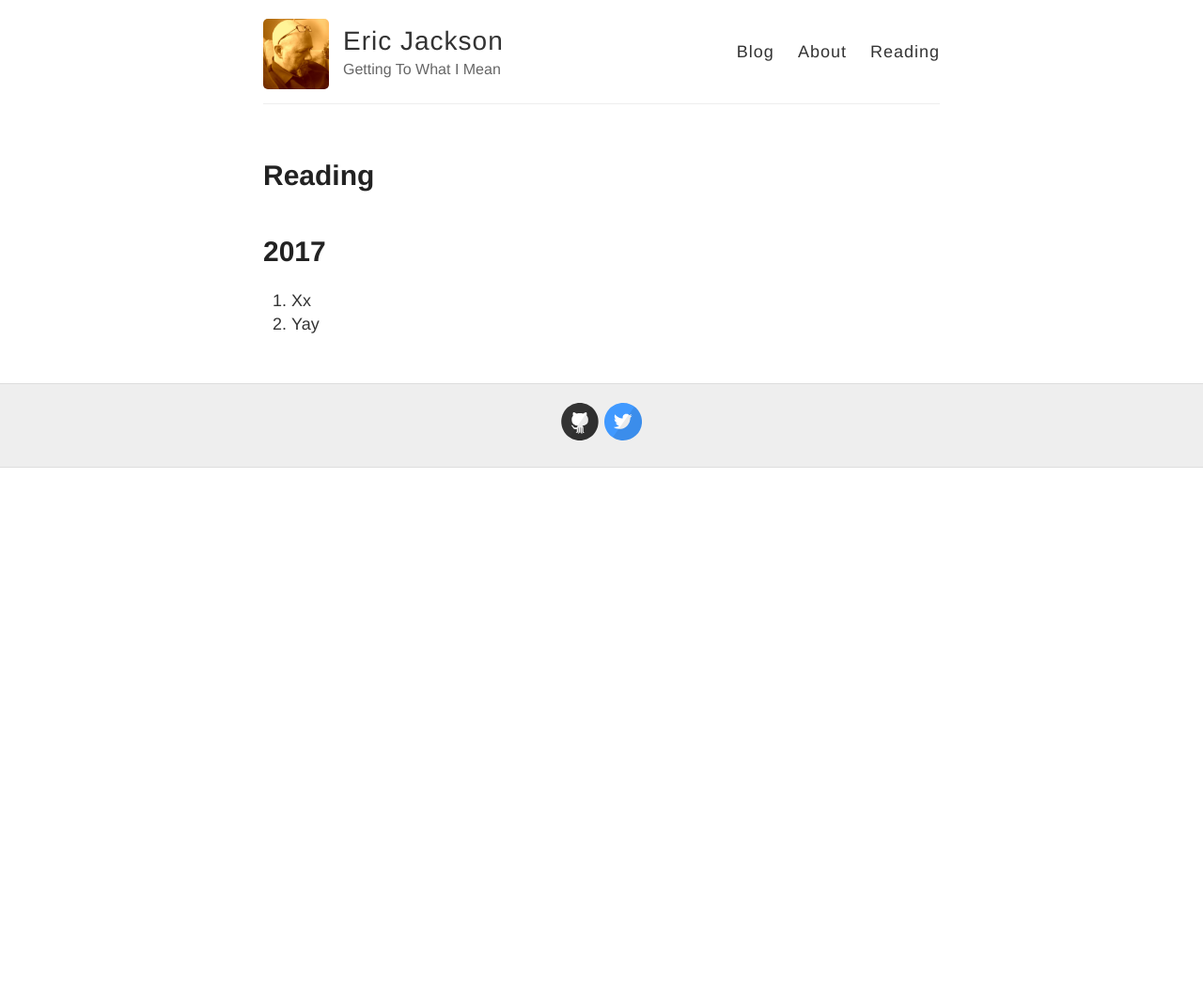
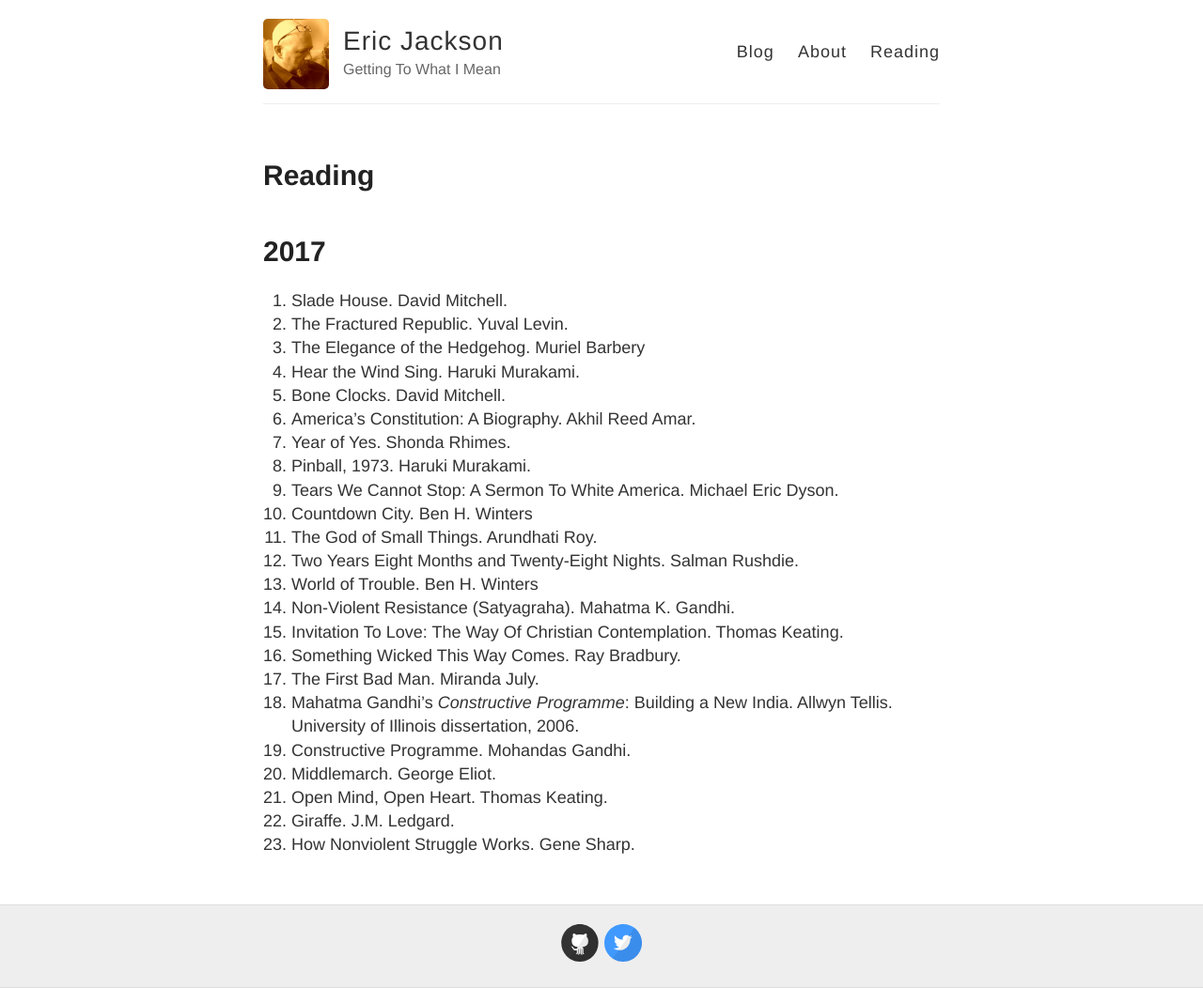
Before and after one commit to ejaxon/ejaxon.github.io, a Jekyll site: the page built from reading.md, in a window 1280 px wide. Shown: the whole page at 94% size. Built offline with Jekyll 4.4.1, drawn with Linux system fonts in a browser that asks for light colours; before the commit the page ends 900 px from its top, so only the background shows below that.

Commit message:
Adding 2017 books to reading list.

```diff
--- a/reading.md
+++ b/reading.md
@@ -5,5 +5,26 @@ permalink: /reading/
 ---
 # 2017
 
-1. Xx
-2. Yay
+1. Slade House. David Mitchell.
+2. The Fractured Republic. Yuval Levin.
+3. The Elegance of the Hedgehog. Muriel Barbery
+4. Hear the Wind Sing. Haruki Murakami.
+5. Bone Clocks. David Mitchell.
+6. America's Constitution: A Biography. Akhil Reed Amar.
+7. Year of Yes. Shonda Rhimes.
+8. Pinball, 1973. Haruki Murakami.
+9. Tears We Cannot Stop: A Sermon To White America. Michael Eric Dyson.
+10. Countdown City. Ben H. Winters
+11. The God of Small Things. Arundhati Roy.
+12. Two Years Eight Months and Twenty-Eight Nights. Salman Rushdie.
+13. World of Trouble. Ben H. Winters
+14. Non-Violent Resistance (Satyagraha). Mahatma K. Gandhi.
+15. Invitation To Love: The Way Of Christian Contemplation. Thomas Keating.
+16. Something Wicked This Way Comes. Ray Bradbury.
+17. The First Bad Man. Miranda July.
+18. Mahatma Gandhi's _Constructive Programme_: Building a New India. Allwyn Tellis. University of Illinois dissertation, 2006.
+19. Constructive Programme. Mohandas Gandhi.
+20. Middlemarch. George Eliot.
+21. Open Mind, Open Heart. Thomas Keating.
+22. Giraffe. J.M. Ledgard.
+23. How Nonviolent Struggle Works. Gene Sharp.
```
